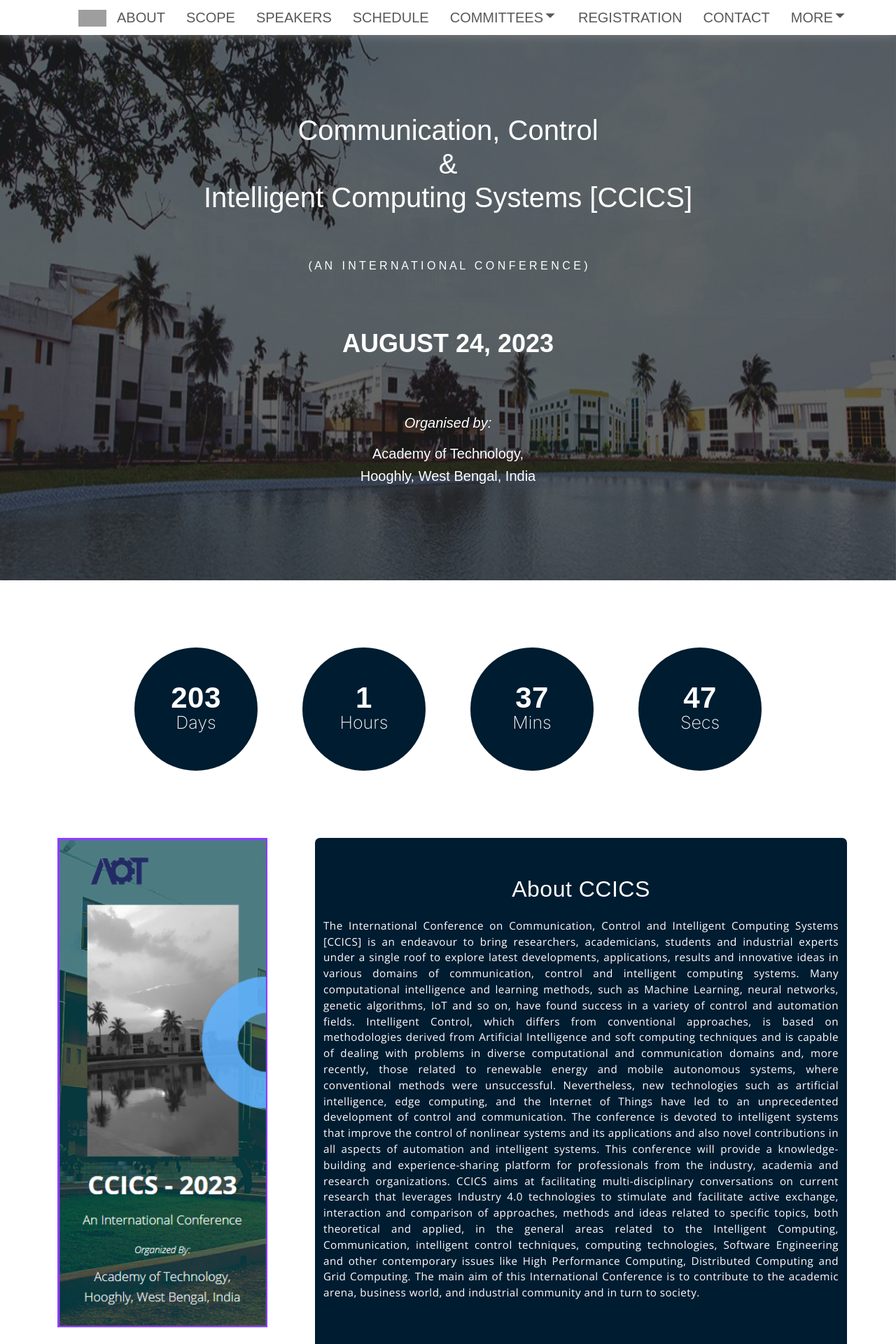
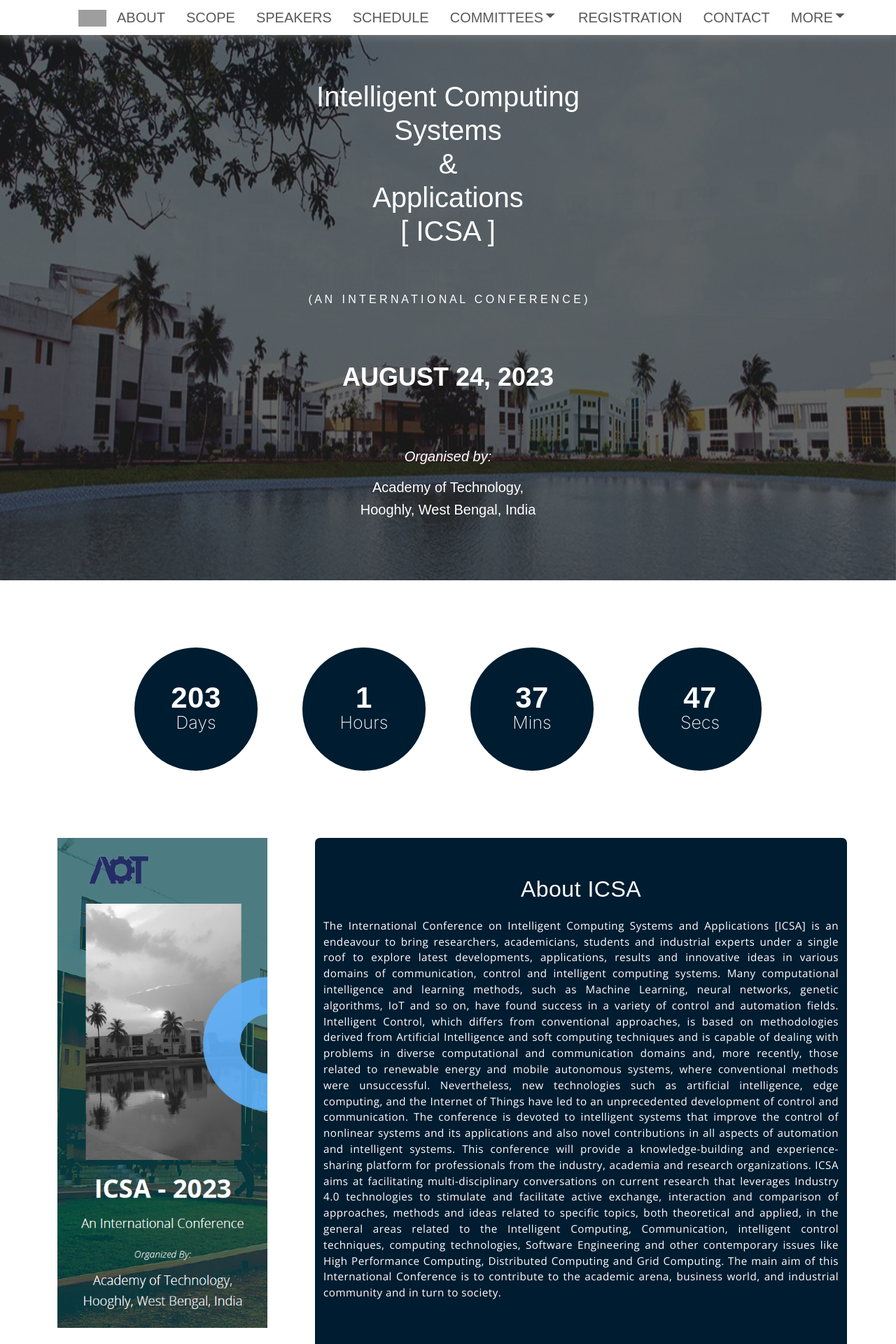
Before and after one commit to bimanTheCoderBoy/CCICS, a React (Create React App) app: page / in a window 1280 px wide. Shown: the top 1920 px of the page at 70% size. Built offline with nearby package versions, Linux system fonts and the light colour scheme; grey boxes are pictures that could not be loaded.

Commit message:
conf name update

```diff
--- a/public/index.html
+++ b/public/index.html
@@ -97,7 +97,7 @@
 
   </style>
 
-  <title>CCICS 2023</title>
+  <title>ICSA 2023</title>
 </head>
 
 <body>
--- a/src/component/Registration/Registration.js
+++ b/src/component/Registration/Registration.js
@@ -25,7 +25,7 @@
     </div>
   {/* table end */}
 
-  <p>Registration fee can be paid through online fund transfer/ Demand Draft drawn in favour of CCICS payable at State Bank of India (SBI), Adisaptragram (Branch 0202). One may transfer the money through online into the CCICS account as per the following details:</p>
+  <p>Registration fee can be paid through online fund transfer/ Demand Draft drawn in favour of ICSA payable at State Bank of India (SBI), Adisaptragram (Branch 0202). One may transfer the money through online into the ICSA account as per the following details:</p>
 
   <h2 className='mt-3'>Account Information</h2>
 
--- a/src/component/home/Brochure.js
+++ b/src/component/home/Brochure.js
@@ -10,10 +10,10 @@
                     <img src='img/brochure.png' height="700px" width="300px" alt="brochure" style={{cursor:"pointer"}}/></Link>
                 </div>
                 <div className="col-8 col-ab-ccics">
-                    <h2 className="FM1">About CCICS</h2>
+                    <h2 className="FM1">About ICSA</h2>
                     <br />
                     <h4 className="FM4">
-                        The International Conference on Communication, Control and Intelligent Computing Systems [CCICS]
+                        The International Conference on Intelligent Computing Systems and Applications [ICSA]
                         is an endeavour to bring researchers, academicians, students and industrial experts under a single
                         roof to explore latest developments, applications, results and innovative ideas in various domains
                         of communication, control and intelligent computing systems.
@@ -29,7 +29,7 @@
                         and also novel contributions in all aspects of automation and intelligent systems. This conference
                         will provide a knowledge-building and experience-sharing platform for professionals from the
                         industry, academia and research organizations.
-                        CCICS aims at facilitating multi-disciplinary conversations on current research that leverages
+                        ICSA aims at facilitating multi-disciplinary conversations on current research that leverages
                         Industry 4.0 technologies to stimulate and facilitate active exchange, interaction and comparison
                         of approaches, methods and ideas related to specific topics, both theoretical and applied, in the
                         general areas related to the Intelligent Computing, Communication, intelligent control techniques,
--- a/src/component/home/Home.js
+++ b/src/component/home/Home.js
@@ -1,14 +1,14 @@
-import React, { useEffect, useState } from 'react'
-import './Home.css'
-import Venue from './Venue'
-import Faq from './Faq'
-import Contact from './Contact'
-import About from './About'
-import Brochure from './Brochure'
-import Timer from './Timer'
-import $ from "jquery"
-import Video from './Video'
-import Dummy from './Dummy'
+import React, { useEffect, useState } from "react";
+import "./Home.css";
+import Venue from "./Venue";
+import Faq from "./Faq";
+import Contact from "./Contact";
+import About from "./About";
+import Brochure from "./Brochure";
+import Timer from "./Timer";
+import $ from "jquery";
+import Video from "./Video";
+import Dummy from "./Dummy";
 
 // var index = 0;
 // setInterval(() => {
@@ -19,7 +19,6 @@
 
 // }, 3000);
 
-
 const Slider = () => {
   //   const bgImg=["img/slider-img-1.jpg","img/slider-img-2.jpg","img/slider-img-3.jpeg"]
   //   const[index, setIndex]=useState(0);
@@ -28,43 +27,44 @@
   // }
   return (
     <div className="slider">
-
       {/* <img src="img/slider-img-1.jpg" alt="" className="slides" />
       <img src="img/slider-img-2.jpg" alt="" className="slides" />
       <img src="img/slider-img-3.jpeg" alt="" className="slides" /> */}
       <div className="content">
-      <span>
-        <h1>Communication, Control <br />
-          & <br />
-          Intelligent Computing Systems [CCICS]</h1>
-        <h3>( A N &nbsp; I N T E R N A T I O N A L &nbsp; C O N F E R E N C E )</h3>
-        <h2 className="">AUGUST 24, 2023</h2>
-        <h4>Organised by:</h4>
-        <h5 >Academy of Technology,</h5>
+        <span>
+          <h1>
+            Intelligent Computing <br />
+            Systems <br/> & <br/> Applications <br/>
+            [ ICSA ]
+          </h1>
+          <h3>
+            ( A N &nbsp; I N T E R N A T I O N A L &nbsp; C O N F E R E N C E )
+          </h3>
+          <h3></h3>
+          <h2 className="">AUGUST 24, 2023</h2>
+          <h4>Organised by:</h4>
+          <h5>Academy of Technology,</h5>
 
           <h5>Hooghly, West Bengal, India</h5>
-          </span>
+        </span>
       </div>
     </div>
-  )
-}
+  );
+};
 const Home = () => {
-
-
   return (
     <>
       <Slider />
       <Timer />
       <Brochure />
-      <Video/>
-      <Dummy height="5rem"/>
+      <Video />
+      <Dummy height="5rem" />
       <About />
       <Contact />
       <Faq />
       <Venue />
     </>
-  )
+  );
+};
 
-}
-
-export default Home
+export default Home;
```
Also changed, not shown: public/img/brochure.png, 1 other file (tests, documents, lock files or other folders).
